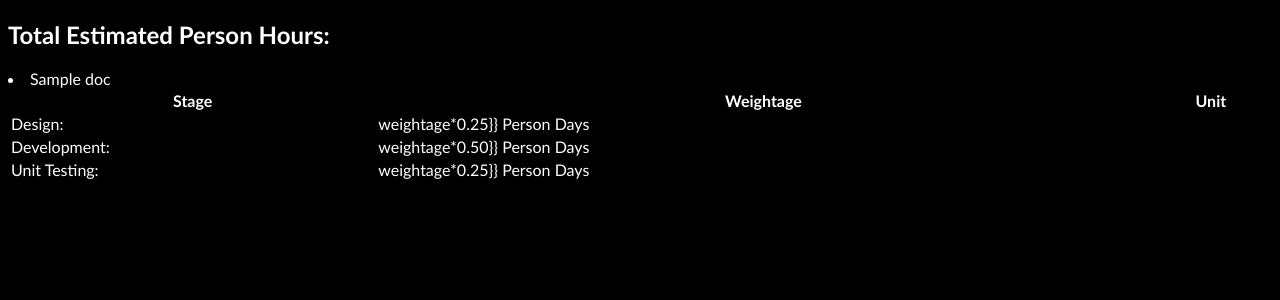
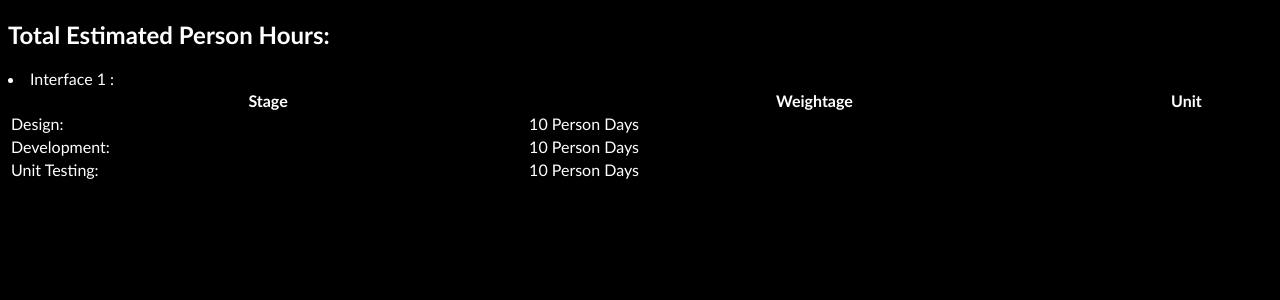
Before and after one commit to ssubhajitt/subdemo, a Flask app: template templates/output.html in a window 1280 px wide. Shown: the top 300 px of the page. Run offline with Flask 2, Linux system fonts and the light colour scheme; the template is opened without the code that fills it: most values are stand-ins (such as "Sample title", 1, 10 or a date in 2020); parts of the project's set-up code (start-up, migrations or seed data) failed here and were passed over.

Commit message:
Update output.html

```diff
--- a/templates/output.html
+++ b/templates/output.html
@@ -3,8 +3,8 @@
 <body bgcolor=black>
 <font face="Trebuchet MS" color=white>
   <h2>Total Estimated Person Hours: </h2>
-  {% for doc in weightage %}
-  <li>{{ doc }}</li><table style="width:100%">
+  {% for id,rev,sid,weightage in weightage %}
+  <li>Interface {{loop.index}} :</li><table style="width:100%">
   <tr>
     <th>Stage</th>
     <th>Weightage</th>
@@ -12,17 +12,17 @@
   </tr>
   <tr>
     <td>Design: </td>
-    <td>weightage*0.25}} Person Days</td>
+    <td>{{weightage*0.25}} Person Days</td>
 
   </tr>
   <tr>
     <td>Development:</td>
-    <td>weightage*0.50}} Person Days</td>
+    <td>{{weightage*0.50}} Person Days</td>
 
   </tr>
   <tr>
     <td>Unit Testing:</td>
-    <td>weightage*0.25}} Person Days</td>
+    <td>{{weightage*0.25}} Person Days</td>
 
   </tr>
 </table>
```
